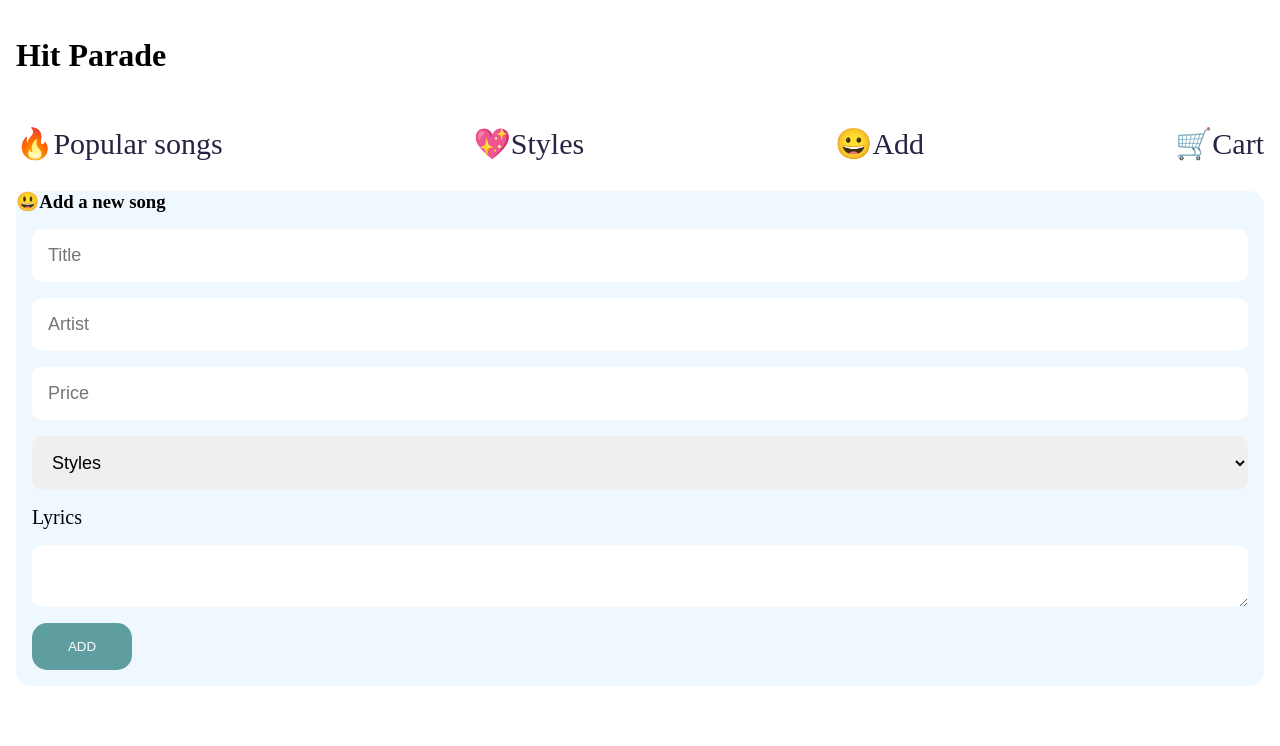
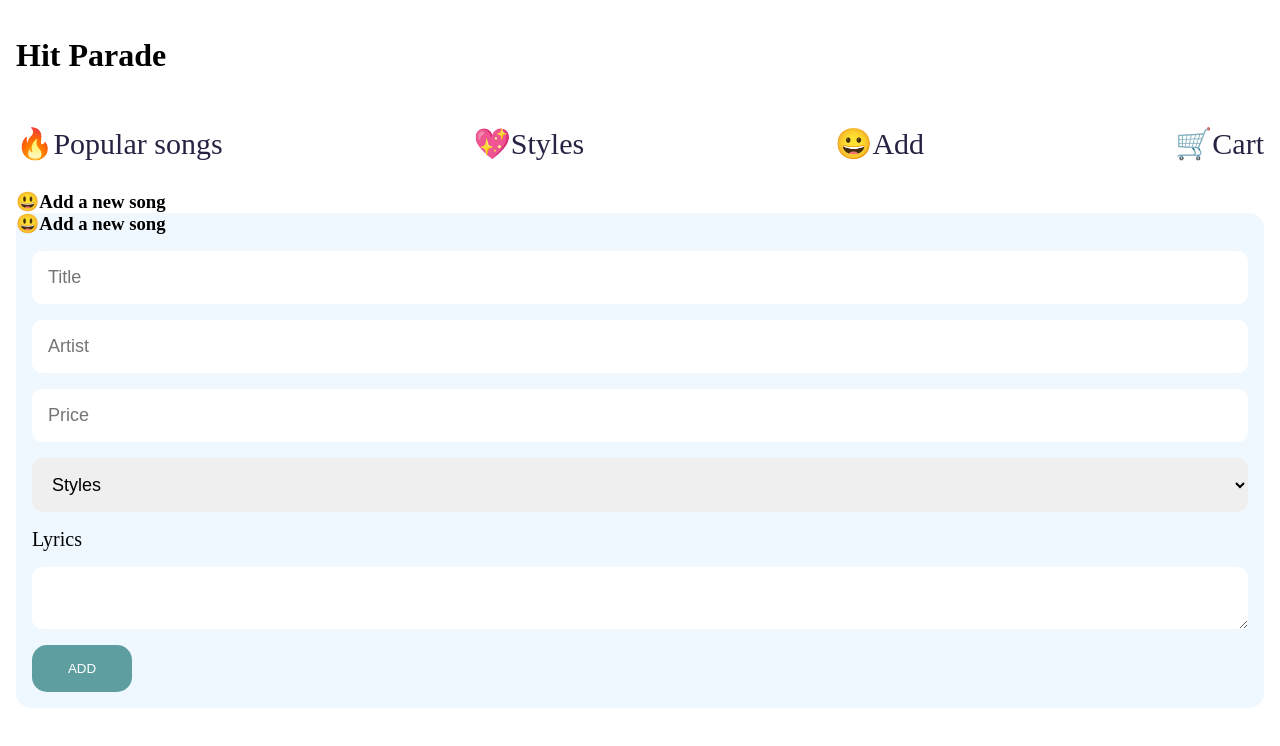
Before and after one commit to moro-patana/hit-parade-react, a React app: page /addsong in a window 1280 px wide. Shown: the top 746 px of the page. Built offline with nearby package versions, Linux system fonts and the light colour scheme.

Commit message:
added h3

```diff
--- a/App.js
+++ b/App.js
@@ -19,6 +19,7 @@ function App() {
                 <Styles/>
             </Route>
             <Route path="/addsong">
+            <h3>😃Add a new song</h3>
                 <AddSong/>
             </Route>
         </Switch>
```
